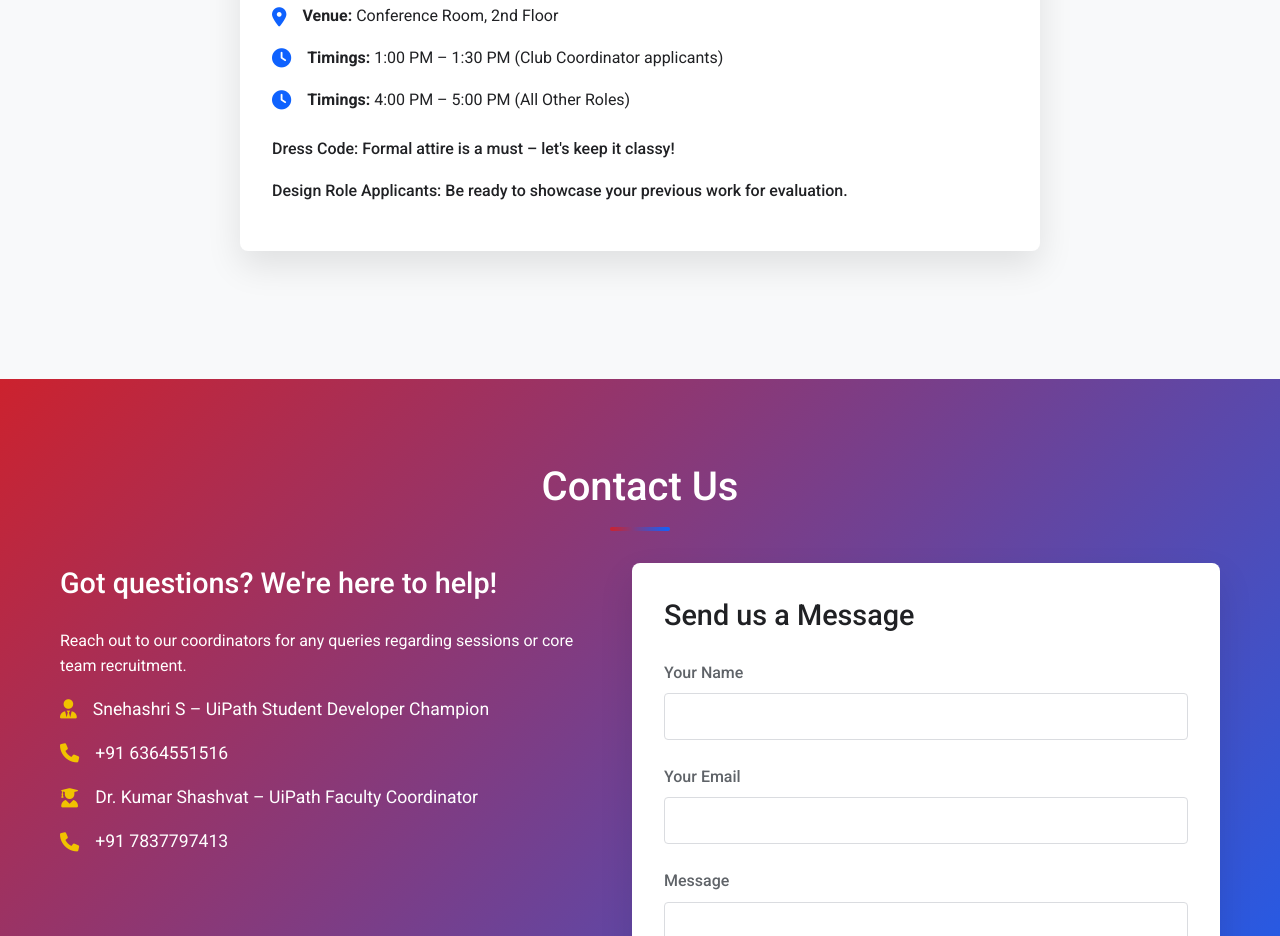
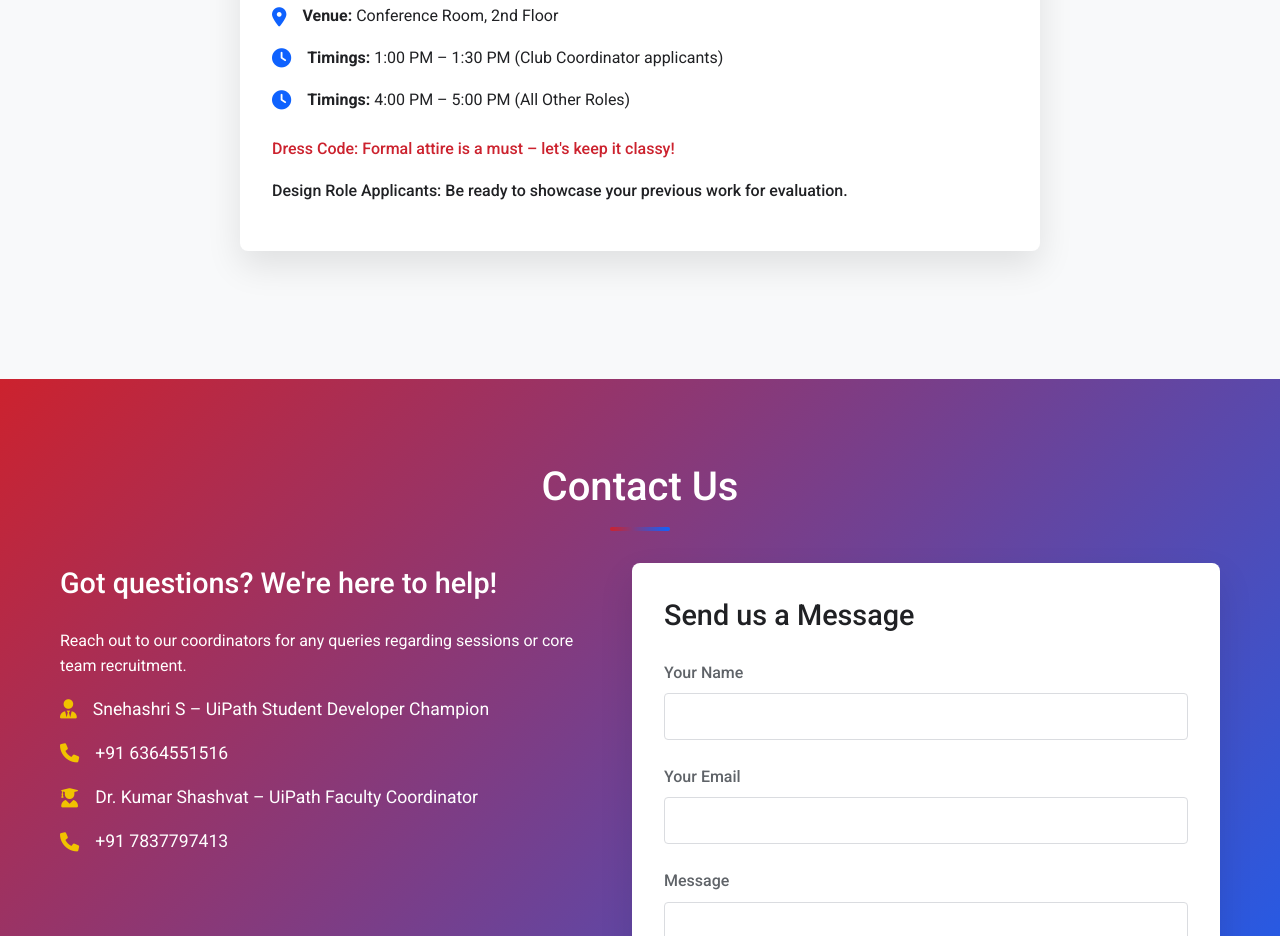
Before and after one commit to boingin/Project, a plain HTML site: page index.html in a window 1280 px wide. Shown: the part 3773-4709 px from the top of the page. Drawn offline with Linux system fonts and the light colour scheme; a web font is replaced by a local one.

```diff
--- a/index.html
+++ b/index.html
@@ -251,10 +251,11 @@
         <div class="detail-item">
             <i class="fas fa-clock"></i> <span><strong>Timings:</strong> 4:00 PM – 5:00 PM (All Other Roles)</span>
         </div>
-                <p style="margin-top: 1.5rem; font-weight: 500; color: var(--google-red);">Dress Code: Formal attire is a must – let's keep it classy!</p>
+        <p style="margin-top: 1.5rem; font-weight: 500; color: var(--uipath-red);">Dress Code: Formal attire is a must – let's keep it classy!</p>
          <p style="font-weight: 500; color: var(--primary-text);">Design Role Applicants: Be ready to showcase your previous work for evaluation.</p>
     </div>
 </div>
+
     </section>
 
     <section id="contact" class="registration">
```
Lines whose indentation alone changed are shown as unchanged.
